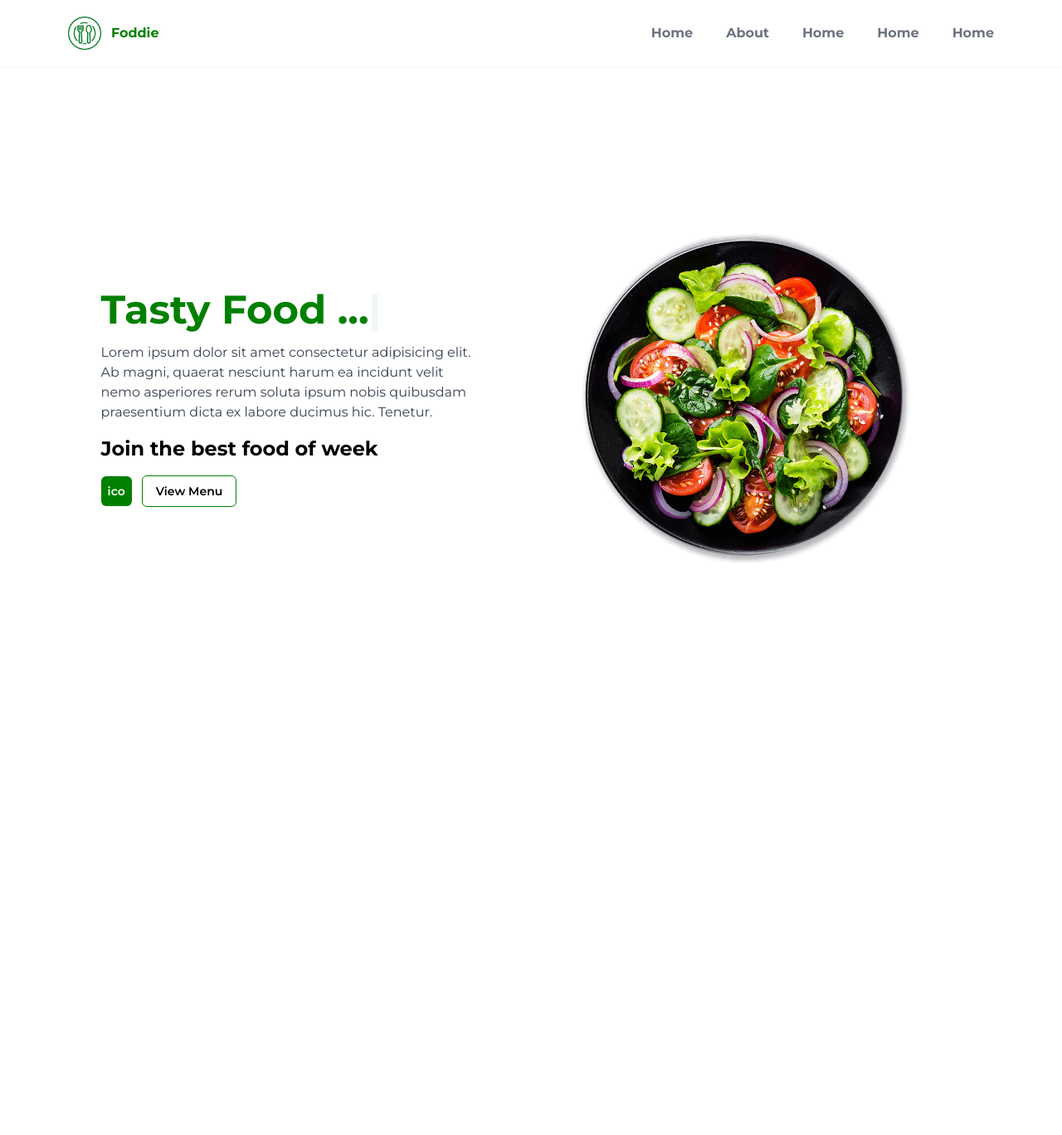
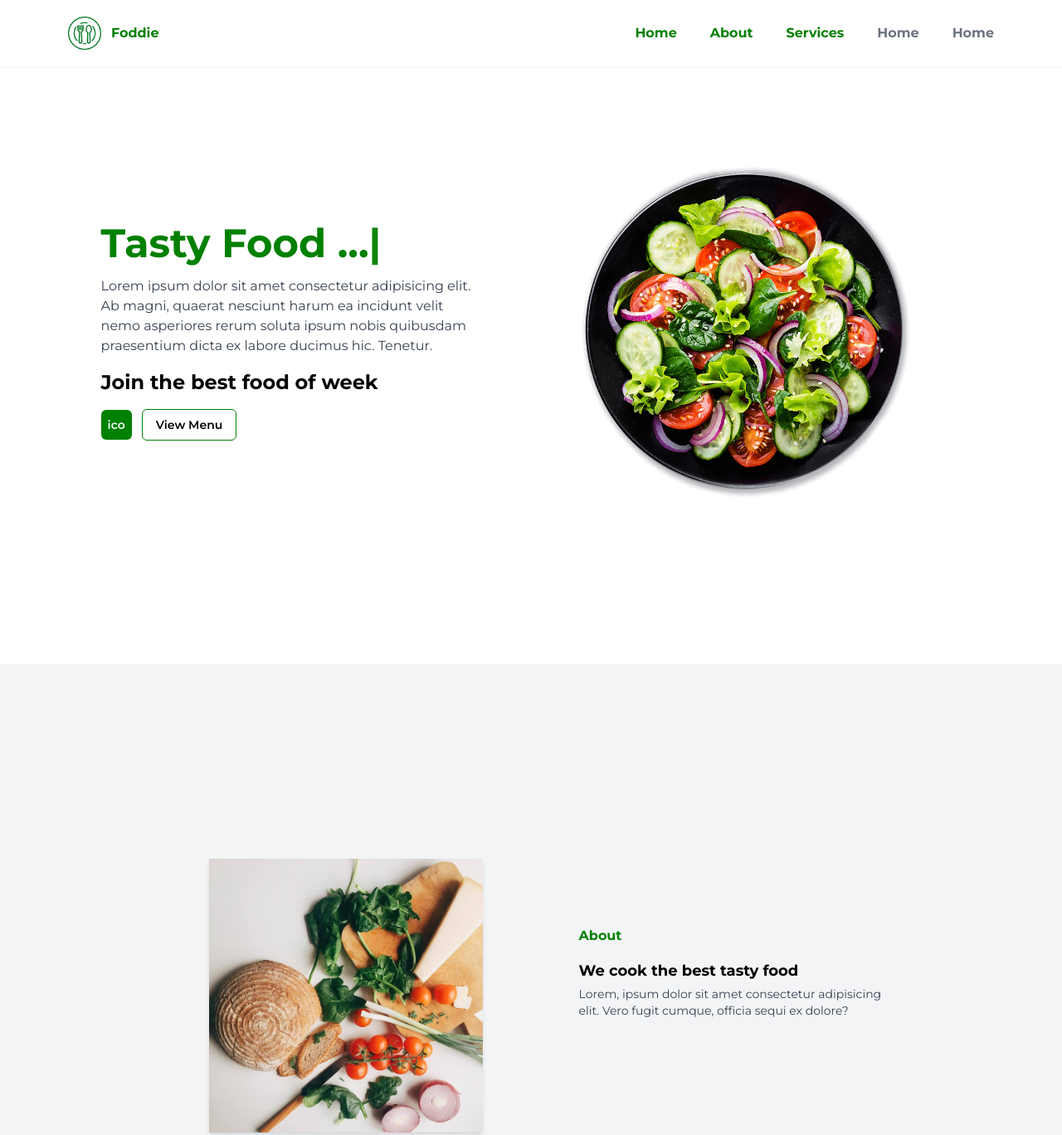
Before and after one commit to Kaungmyatkyaw2/waypoint-navigation-detection, a website built with Vite: page index.html in a window 1280 px wide. Shown: the top 1368 px of the page at 83% size. Before the commit the page ends 880 px from the top, so only its background shows below. Built offline with nearby package versions, Linux system fonts and the light colour scheme; a web font is replaced by a local one.

Commit message:
errorNavActive

```diff
--- a/index.html
+++ b/index.html
@@ -7,7 +7,7 @@
     <title>Vite App</title>
   </head>
   <body>
-    <nav class="w-full navbar cursor-pointer shadow-sm p-5">
+    <header class="w-full navbar cursor-pointer shadow-sm p-5 fixed bg-white">
       <div class="flex mx-auto items-center justify-between w-[90%]">
         <div class="flex space-x-3 items-center">
           <img
@@ -20,19 +20,27 @@
           <span class="font-bold text-primary">Foddie</span>
         </div>
 
-        <div id="navlist" class="flex text-gray-500 space-x-10">
-          <a href="#home" class="cursor-pointer font-bold hover:text-primary"
+        <nav id="navlist" class="flex text-gray-500 space-x-10">
+          <a
+            href="#home"
+            class="cursor-pointer font-bold hover:text-primary currentActive"
             >Home</a
           >
-          <p class="cursor-pointer font-bold hover:text-primary">About</p>
+          <a href="#about" class="cursor-pointer font-bold hover:text-primary"
+            >About</a
+          >
+          <a
+            href="#services"
+            class="cursor-pointer font-bold hover:text-primary"
+            >Services</a
+          >
           <p class="cursor-pointer font-bold hover:text-primary">Home</p>
           <p class="cursor-pointer font-bold hover:text-primary">Home</p>
-          <p class="cursor-pointer font-bold hover:text-primary">Home</p>
-        </div>
+        </nav>
       </div>
-    </nav>
+    </header>
 
-    <div
+    <section
       id="home"
       class="flex justify-around min-h-screen w-[90%] mx-auto items-center"
     >
@@ -69,7 +77,43 @@
           alt=""
         />
       </div>
+    </section>
+
+    <section id="about" class="bg-gray-100">
+      <div class="w-[90%] mx-auto">
+        <div class="flex min-h-screen justify-around items-center">
+          <div class="w-[40%]">
+            <img
+              src="public/img/about.jpg"
+              class="w-[330px] toRight ms-auto shadow-md"
+              alt=""
+            />
+          </div>
+          <div class="w-[40%]">
+            <div class="">
+              <p class="text-primary font-bold toLeft">About</p>
+              <h3 class="font-bold mt-4 text-lg toLeft">
+                We cook the best tasty food
+              </h3>
+              <p class="w-[80%] mt-1 text-gray-700 mb-5 text-sm toLeft">
+                Lorem, ipsum dolor sit amet consectetur adipisicing elit. Vero
+                fugit cumque, officia sequi ex dolore?
+              </p>
+              <button
+                class="py-2 toLeft hover:bg-green-700 duration-300 px-3 text-sm font-semibold text-white bg-primary rounded-md"
+              >
+                Explorer History
+              </button>
+            </div>
+          </div>
+        </div>
+      </div>
+    </section>
+
+    <div class="min-h-screen" id="services">
+      <h1>min ga lar par</h1>
     </div>
+
     <script type="module" src="/main.js"></script>
   </body>
 </html>
--- a/main.js
+++ b/main.js
@@ -1,6 +1,7 @@
 import "./style.css";
 import Typed from "typed.js";
 import ScrollReveal from "scrollreveal";
+import "waypoints/lib/noframework.waypoints";
 
 const typed = new Typed("#element", {
   strings: ["Food ...", "Drink ..."],
@@ -10,11 +11,85 @@ const typed = new Typed("#element", {
   backSpeed: 50,
 });
 
-var slideUp = {
+let toDown = {
   distance: "50px",
   origin: "top",
-  interval: 500,
-  duration: 1000,
+  interval: 300,
+  duration: 800,
 };
+ScrollReveal().reveal(".to-down", toDown);
 
-ScrollReveal().reveal(".to-down", slideUp);
+let toRight = {
+  distance: "50px",
+  origin: "left",
+  interval: 300,
+  duration: 2000,
+};
+ScrollReveal().reveal(".toRight", toRight);
+
+let toLeft = {
+  distance: "50px",
+  origin: "right",
+  interval: 300,
+  duration: 800,
+};
+ScrollReveal().reveal(".toLeft", toLeft);
+
+// waypoints
+// new Waypoint({
+//   element: document.getElementById("about"),
+//   handler: function (direction) {
+//     // let old = document.querySelector("currentActive");
+//     // old.classList.remove("currentActive");
+//     let current = document.querySelector(`[href="#about"]`);
+//     if (direction === "down") {
+//       current.classList.add("currentActive");
+//     } else {
+//       current.classList.remove("currentActive");
+//     }
+//   },
+//   offset: "25%",
+// });
+
+// new Waypoint({
+//   element: document.getElementById("home"),
+//   handler: function (direction) {
+//     // let old = document.querySelector("currentActive");
+//     // old.classList.remove("currentActive");
+//     let current = document.querySelector(`[href="#home"]`);
+//     if (direction === "down") {
+//       current.classList.add("currentActive");
+//     }
+//   },
+//   offset: "50%",
+// });
+
+// let sections = document.querySelectorAll("section");
+// let navlinks = document.querySelectorAll("header nav a");
+
+// window.onscroll = () => {
+//   sections.forEach((sec) => {
+//     let top = window.screenY;
+//     let offset = sec.offsetTop - 150;
+//     let height = sec.offsetHeight;
+//     let id = sec.getAttribute("id");
+
+//     if (top >= offset && top < offset + height) {
+//       navlinks.forEach((links) => {
+//         links.classList.remove("currentActive");
+//         document
+//           .querySelectorAll(`header nav a [href* = '+ ${id} + ']`)
+//           .classList.add("currentActive");
+//       });
+//     }
+//   });
+// };
+
+let activepage = window.location.href;
+
+const navlinks = document.querySelectorAll("nav a").forEach((link) => {
+  if (link.href.includes(`${activepage}`)) {
+    // console.log(`${activepage}`);
+    link.classList.add("currentActive");
+  }
+});
--- a/package.json
+++ b/package.json
@@ -17,6 +17,7 @@
   "dependencies": {
     "animate.css": "^4.1.1",
     "scrollreveal": "^4.0.9",
-    "typed.js": "^2.0.16"
+    "typed.js": "^2.0.16",
+    "waypoints": "^4.0.1"
   }
 }
--- a/style.css
+++ b/style.css
@@ -17,3 +17,10 @@
   transform: rotate(360deg);
   cursor: pointer;
 }
+
+.currentActive {
+  color: #008000;
+}
+* {
+  scroll-behavior: smooth;
+}
```
Also changed, not shown: 1 other file.
